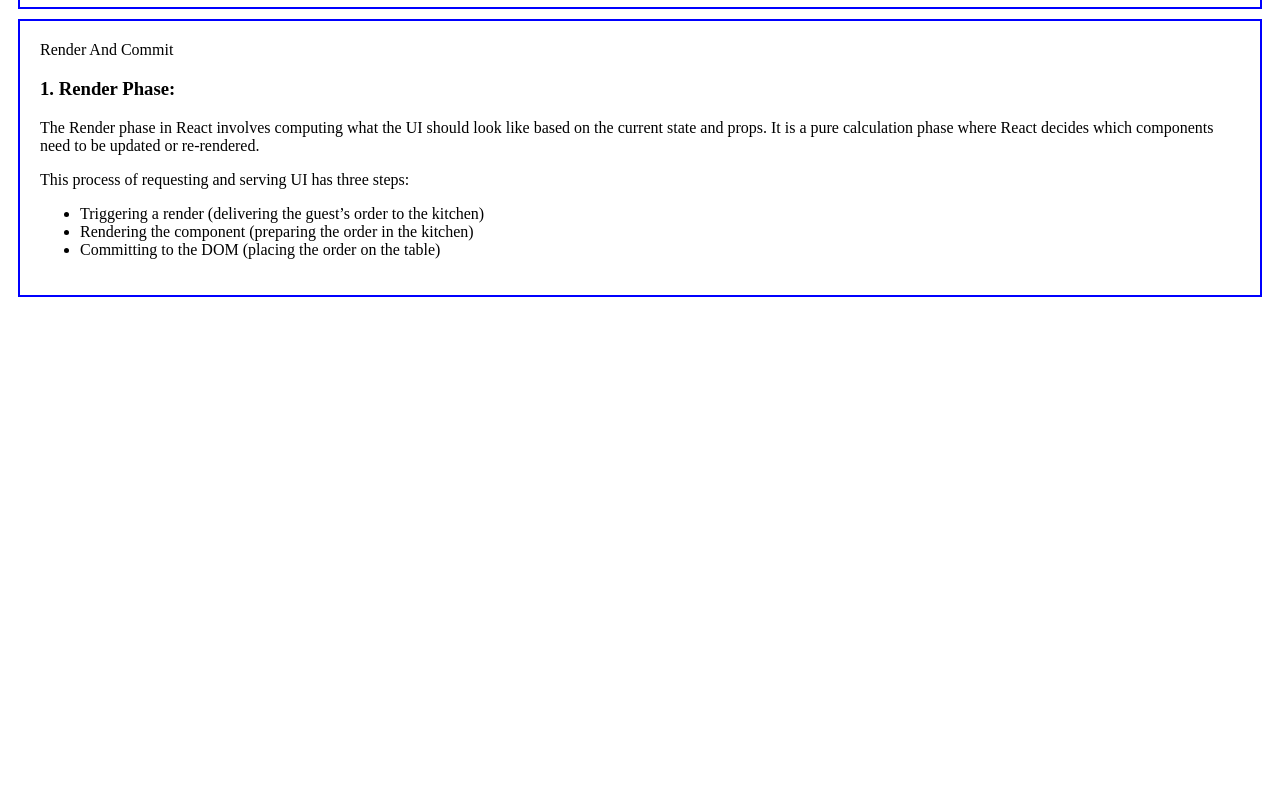
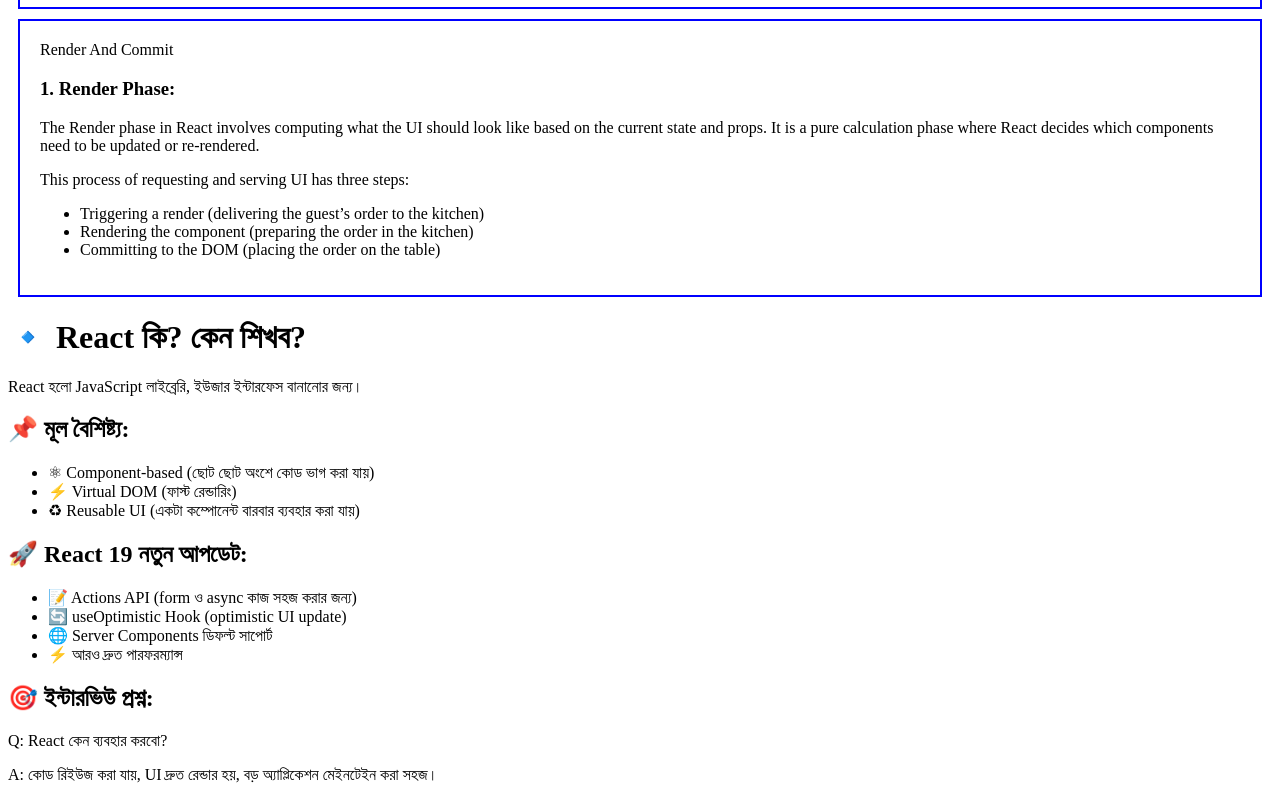
Before and after one commit to emonmahdi/react-all-concepts-practice, a React (Vite) app: page / in a window 1280 px wide. Shown: the part 7417-8217 px from the top of the page. Before the commit the page ends 7724 px from the top, so only its background shows below. Built offline with nearby package versions, Linux system fonts and the light colour scheme.

Commit message:
react fundamentals

```diff
--- a/src/App.jsx
+++ b/src/App.jsx
@@ -1,22 +1,21 @@
 
-import Components from "./Topics/components/Components"
-import ConditionalRendering from "./Topics/ConditionalRendering/ConditionalRendering"
+import ReactFundamentals from "./modules_plan/module_1/ReactFunamentals";
+import Components from "./Topics/components/Components";
+import ConditionalRendering from "./Topics/ConditionalRendering/ConditionalRendering";
 // import ThemeConsumer from "./Topics/ContextApi/ThemeConsumer"
 // import RenderingEvent from "./Topics/Example/RenderingEvent"
-import Jsx from "./Topics/Jsx/Jsx"
-import AllReactConcepts from "./Topics/Module/AllReactConcepts"
-import ExportImport from "./Topics/Module/ReactBasics/ExportImport"
-import Introduction from "./Topics/Module/ReactBasics/Introduction"
+import Jsx from "./Topics/Jsx/Jsx";
+import AllReactConcepts from "./Topics/Module/AllReactConcepts";
+import ExportImport from "./Topics/Module/ReactBasics/ExportImport";
+import Introduction from "./Topics/Module/ReactBasics/Introduction";
 import VirtualDom from "./Topics/Module/ReactBasics/VirtualDom";
-import Props from "./Topics/Props/Props"
-import PureComponents from "./Topics/PureComponents/PureComponents"
+import Props from "./Topics/Props/Props";
+import PureComponents from "./Topics/PureComponents/PureComponents";
 // import ParentComponent from "./Topics/ReactMemo/ParentComponent"
-import RenderAndCommit from "./Topics/RenderAndCommit/RenderAndCommit"
-import RenderingLists from "./Topics/RenderingLists/RenderingLists"
-
+import RenderAndCommit from "./Topics/RenderAndCommit/RenderAndCommit";
+import RenderingLists from "./Topics/RenderingLists/RenderingLists";
 
 function App() {
-
   return (
     <>
       <h2>React js Practice</h2>
@@ -37,6 +36,8 @@
       <RenderingLists />
       <PureComponents />
       <RenderAndCommit />
+      {/* Module wise plan */}
+      <ReactFundamentals />
     </>
   );
 }
--- /dev/null
+++ b/src/modules_plan/module_1/ReactFunamentals.jsx
@@ -0,0 +1,49 @@
+
+
+const ReactFundamentals = () => {
+  return (
+    <div className="max-w-2xl mx-auto mt-10 p-6 bg-white shadow-lg rounded-2xl border border-gray-200">
+      {/* Heading */}
+      <h1 className="text-2xl font-bold text-blue-600 mb-4">
+        🔹 React কি? কেন শিখব?
+      </h1>
+
+      {/* Description */}
+      <p className="text-gray-700 mb-4">
+        React হলো <span className="font-semibold">JavaScript লাইব্রেরি</span>,
+        ইউজার ইন্টারফেস বানানোর জন্য।
+      </p>
+
+      {/* Features */}
+      <h2 className="text-xl font-semibold text-gray-800 mb-2">📌 মূল বৈশিষ্ট্য:</h2>
+      <ul className="list-disc list-inside space-y-1 text-gray-700 mb-4">
+        <li>⚛ Component-based (ছোট ছোট অংশে কোড ভাগ করা যায়)</li>
+        <li>⚡ Virtual DOM (ফাস্ট রেন্ডারিং)</li>
+        <li>♻ Reusable UI (একটা কম্পোনেন্ট বারবার ব্যবহার করা যায়)</li>
+      </ul>
+
+      {/* React 19 Updates */}
+      <h2 className="text-xl font-semibold text-gray-800 mb-2">🚀 React 19 নতুন আপডেট:</h2>
+      <ul className="list-disc list-inside space-y-1 text-gray-700 mb-4">
+        <li>📝 Actions API (form ও async কাজ সহজ করার জন্য)</li>
+        <li>🔄 useOptimistic Hook (optimistic UI update)</li>
+        <li>🌐 Server Components ডিফল্ট সাপোর্ট</li>
+        <li>⚡ আরও দ্রুত পারফরম্যান্স</li>
+      </ul>
+
+      {/* Interview Q&A */}
+      <div className="p-4 bg-gray-50 rounded-xl border border-gray-200">
+        <h2 className="text-lg font-semibold text-gray-800 mb-2">🎯 ইন্টারভিউ প্রশ্ন:</h2>
+        <p className="text-gray-700">
+          <span className="font-semibold">Q:</span> React কেন ব্যবহার করবো?
+        </p>
+        <p className="text-gray-700">
+          <span className="font-semibold">A:</span> কোড রিইউজ করা যায়, UI দ্রুত রেন্ডার হয়,
+          বড় অ্যাপ্লিকেশন মেইনটেইন করা সহজ।
+        </p>
+      </div>
+    </div>
+  );
+};
+
+export default ReactFundamentals;
```
